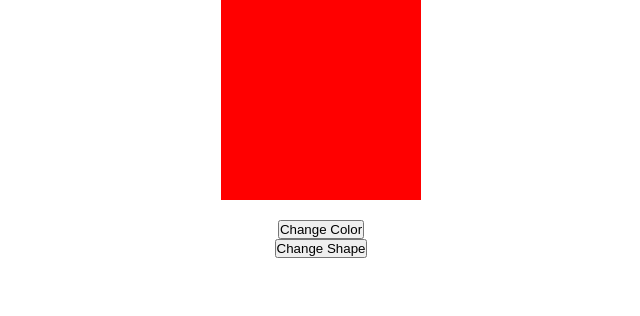
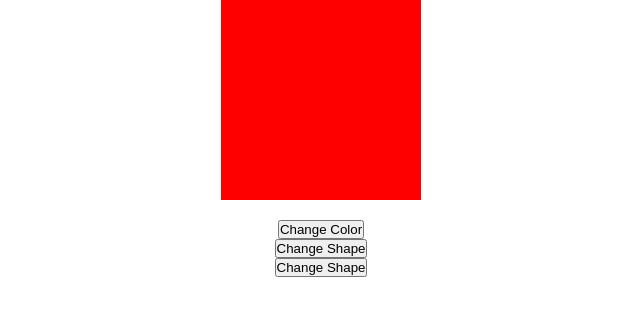
Before and after one commit to parwindersinghbatra/Change_shape_and_Color, a plain HTML site: page index.html in a window 1280 px wide. Shown: the whole page, without its empty margins (319-959 px from the left). Drawn offline with Linux system fonts and the light colour scheme.

Commit message:
Update index.html

```diff
--- a/index.html
+++ b/index.html
@@ -14,6 +14,7 @@
                 </div>
                 <button id="colorBtn">Change Color</button>
                 <button id="shapeBtn">Change Shape</button>
+                <button onclick="clearShape()">Change Shape</button>
       </div>
     <script type="text/javascript" src="app.js"></script>
 </body>
```
